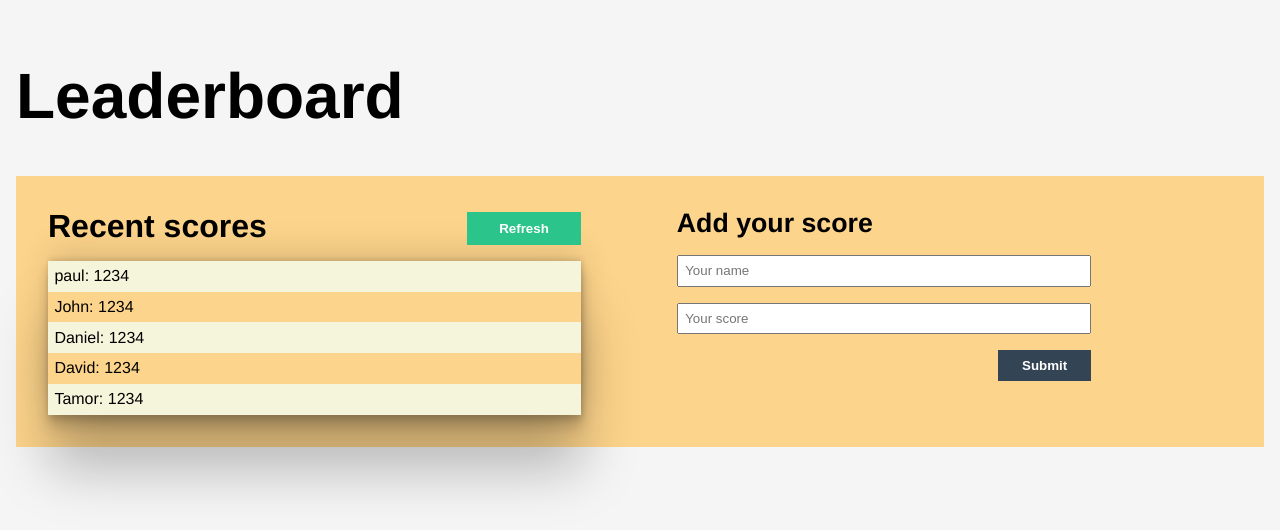
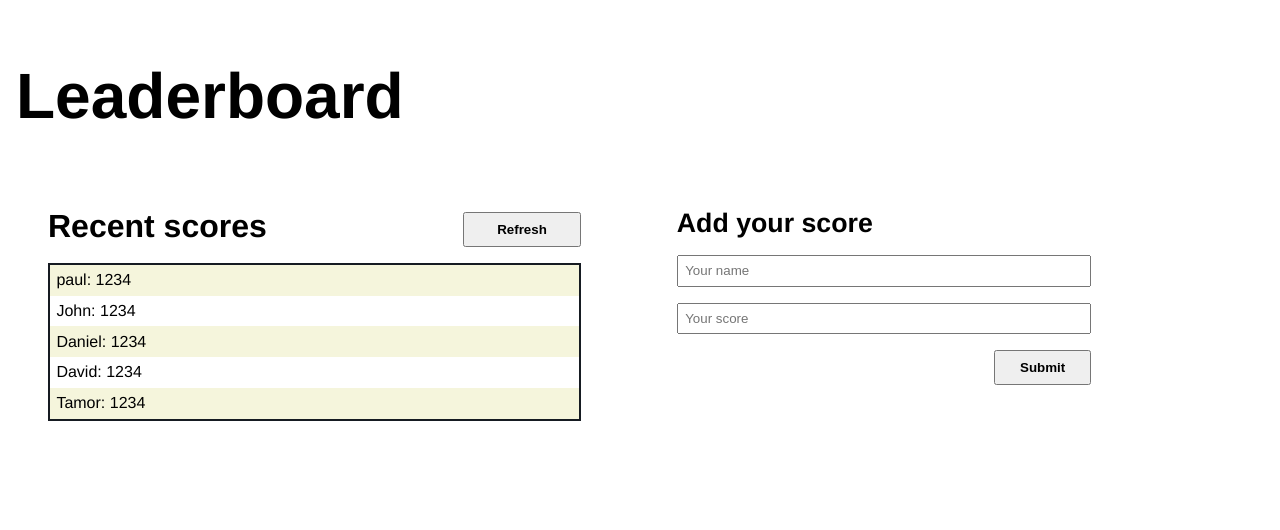
Before and after one commit to Paul-tes/Leaderboard, a website built with webpack: page src/index.html in a window 1280 px wide. Built offline with nearby package versions, Linux system fonts and the light colour scheme.

Commit message:
style removed

```diff
--- a/src/styles/style.css
+++ b/src/styles/style.css
@@ -2,7 +2,6 @@ body {
   margin: 0;
   padding: 0;
   font-family: 'Franklin Gothic Medium', 'Arial Narrow', Arial, sans-serif;
-  background-color: whitesmoke;
 }
 
 #wrapper {
@@ -18,7 +17,6 @@ body {
   flex-direction: row;
   padding: 2rem;
   gap: 1rem;
-  background-color: #ffcd74d1;
 }
 
 .score-header {
@@ -35,20 +33,13 @@ body {
 
 #btn-refresh {
   margin-top: 0.25rem;
-  border: none;
   padding: 0.5rem 2rem;
   font-weight: bolder;
-  background-color: #2bc48a;
-  color: white;
-}
-
-#btn-refresh:hover {
-  background-color: #008cba;
 }
 
 .score-lists {
-  box-shadow: rgba(1, 1, 1, 0.25) 1px 54px 55px, rgba(1, 1, 1, 0.12) 1px -12px 30px, rgba(1, 1, 1, 0.12) 1px 4px 6px, rgba(1, 1, 1, 0.17) 1px 12px 13px, rgba(1, 1, 1, 0.09) 1px -3px 5px;
   margin-top: 1rem;
+  border: 2px solid #161b22;
 }
 
 .score-lists div {
@@ -90,15 +81,8 @@ input {
 }
 
 .btn-form-submit {
-  border: none;
   width: fit-content;
   margin-left: auto;
   padding: 0.5rem 1.5rem;
   font-weight: bolder;
-  background-color: #345;
-  color: white;
 }
-
-.btn-form-submit:hover {
-  background-color: #444;
-}
```
